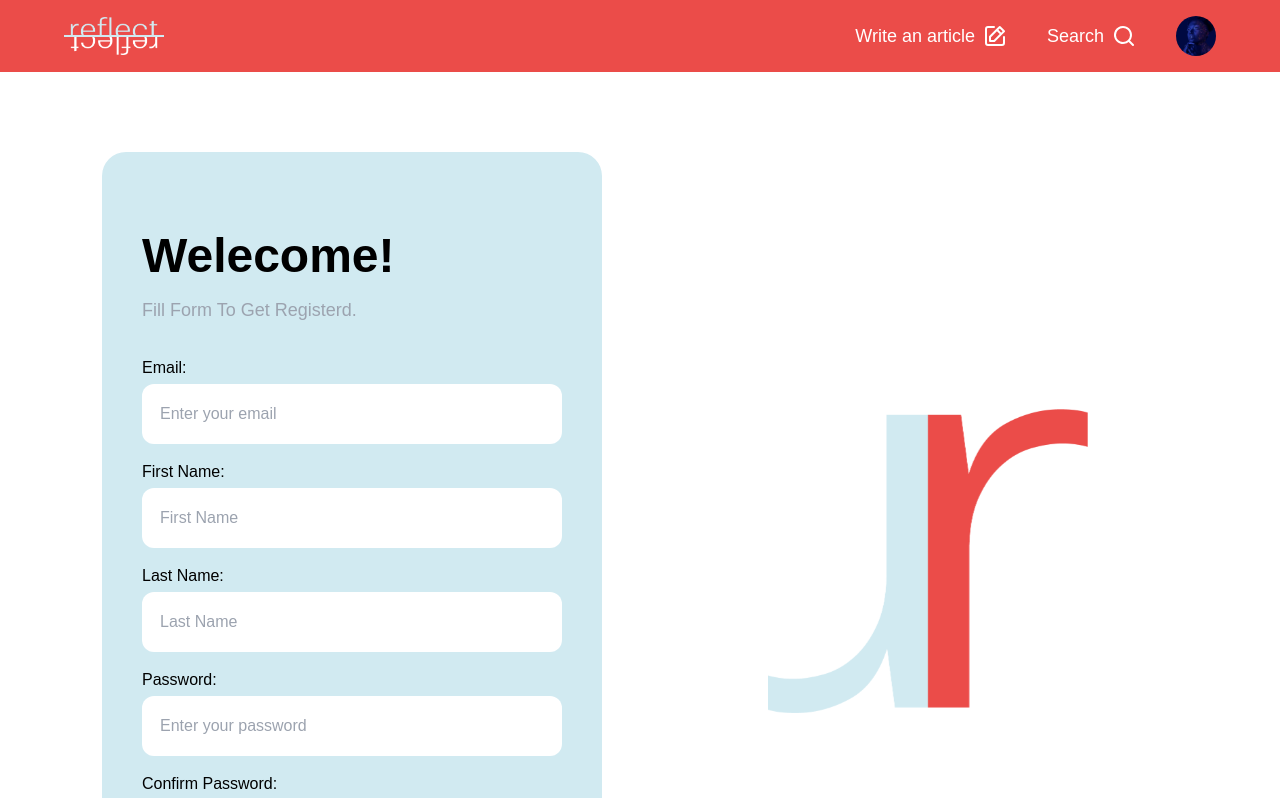
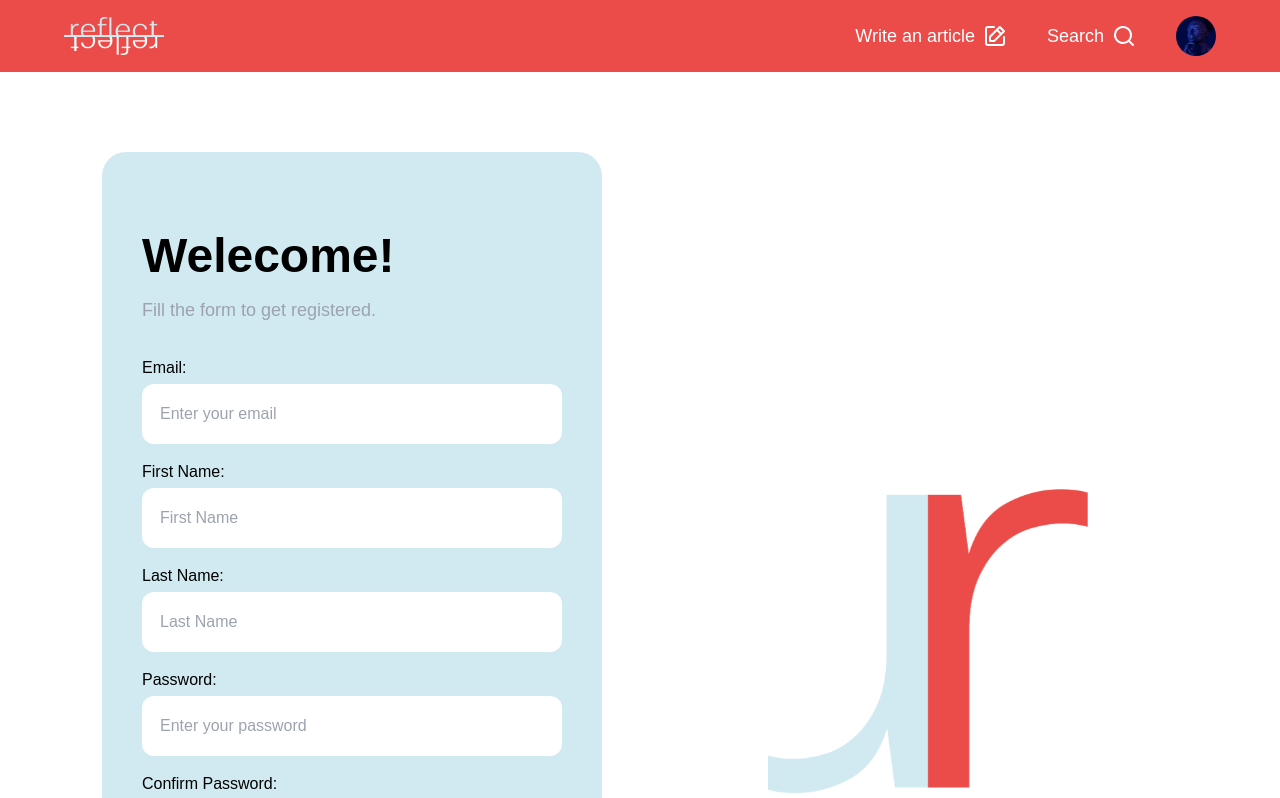
Before and after one commit to QendrimG5/ReflectBlog, a React (Create React App) app in the folder BlogFront/: page /sign-up in a window 1280 px wide. Shown: the top 798 px of the page. Built offline with nearby package versions, Linux system fonts and the light colour scheme; a web font is replaced by a local one.

Commit message:
Sign Up and Log in Logo animation change

```diff
--- a/BlogFront/public/index.html
+++ b/BlogFront/public/index.html
@@ -9,35 +9,10 @@
       name="description"
       content="Web site created using create-react-app"
     />
-    <link rel="apple-touch-icon" href="%PUBLIC_URL%/logo192.png" />
-    <!--
-      manifest.json provides metadata used when your web app is installed on a
-      user's mobile device or desktop. See https://developers.google.com/web/fundamentals/web-app-manifest/
-    -->
     <link rel="manifest" href="%PUBLIC_URL%/manifest.json" />
-    <!--
-      Notice the use of %PUBLIC_URL% in the tags above.
-      It will be replaced with the URL of the `public` folder during the build.
-      Only files inside the `public` folder can be referenced from the HTML.
-
-      Unlike "/favicon.ico" or "favicon.ico", "%PUBLIC_URL%/favicon.ico" will
-      work correctly both with client-side routing and a non-root public URL.
-      Learn how to configure a non-root public URL by running `npm run build`.
-    -->
     <title>React App</title>
   </head>
   <body>
-    <noscript>You need to enable JavaScript to run this app.</noscript>
     <div id="root"></div>
-    <!--
-      This HTML file is a template.
-      If you open it directly in the browser, you will see an empty page.
-
-      You can add webfonts, meta tags, or analytics to this file.
-      The build step will place the bundled scripts into the <body> tag.
-
-      To begin the development, run `npm start` or `yarn start`.
-      To create a production bundle, use `npm run build` or `yarn build`.
-    -->
   </body>
 </html>
--- a/BlogFront/src/components/SignUpForm.jsx
+++ b/BlogFront/src/components/SignUpForm.jsx
@@ -35,7 +35,7 @@ export default function SignUpForm() {
     return (
         <div className="bg-primary px-10 py-20 rounded-3xl w-[500px]">
             <h1 className="text-5xl font-semibold">Welecome!</h1>
-            <p className="text-lg text-gray-400 mt-4"> Fill Form To Get Registerd.</p>
+            <p className="text-lg text-gray-400 mt-4"> Fill the form to get registered.</p>
             <div className="mt-8 ">
                 <div className="pb-4">
                     <label className="tex-lg" >Email:    </label>
--- a/BlogFront/src/pages/Login.jsx
+++ b/BlogFront/src/pages/Login.jsx
@@ -10,7 +10,7 @@ const Login = () => {
         <LogInForm />
       </div>
       <div className="hidden relative lg:flex w-1/2 items-center justify-center">
-        <div className="w-80 h-80 animate-bounce">
+        <div className="w-80 h-80 animate-pulse-slow">
           <img src={logoIcon} alt="" />
         </div>
         {/* <div className="w-full h-1/2 absolute bottom-0 bg-white/10 backdrop-blur-lg" /> */}
--- a/BlogFront/src/pages/Signup.jsx
+++ b/BlogFront/src/pages/Signup.jsx
@@ -10,7 +10,7 @@ const Signup = () => {
                 <SignUpForm />
             </div>
             <div className="hidden relative lg:flex w-1/2 items-center justify-center">
-                <div className="w-80 h-80 animate-bounce">
+                <div className="w-80 h-80 animate-pulse-slow">
                     <img src={logoIcon} alt="" />
                 </div>
                 {/* <div className="w-full h-1/2 absolute b
--- a/BlogFront/tailwind.config.js
+++ b/BlogFront/tailwind.config.js
@@ -5,6 +5,9 @@ module.exports = {
   ],
   theme: {
     extend: {
+      animation: {
+        'pulse-slow': 'pulse 3s linear infinite',
+      },
       colors: {
         primary: "#D1EAF1",
         secondary: "#EB4C49",
```
Also changed, not shown: 1 other file (tests, documents, lock files or other folders).
